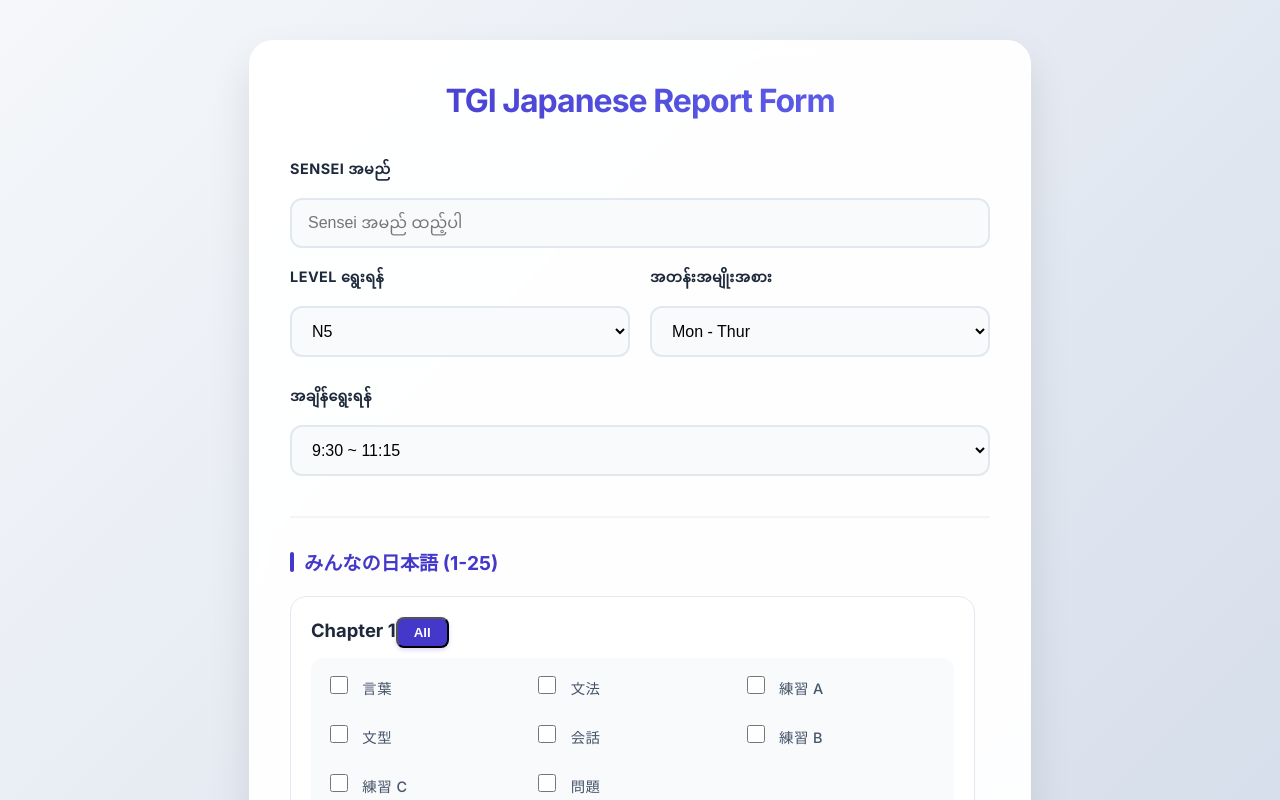
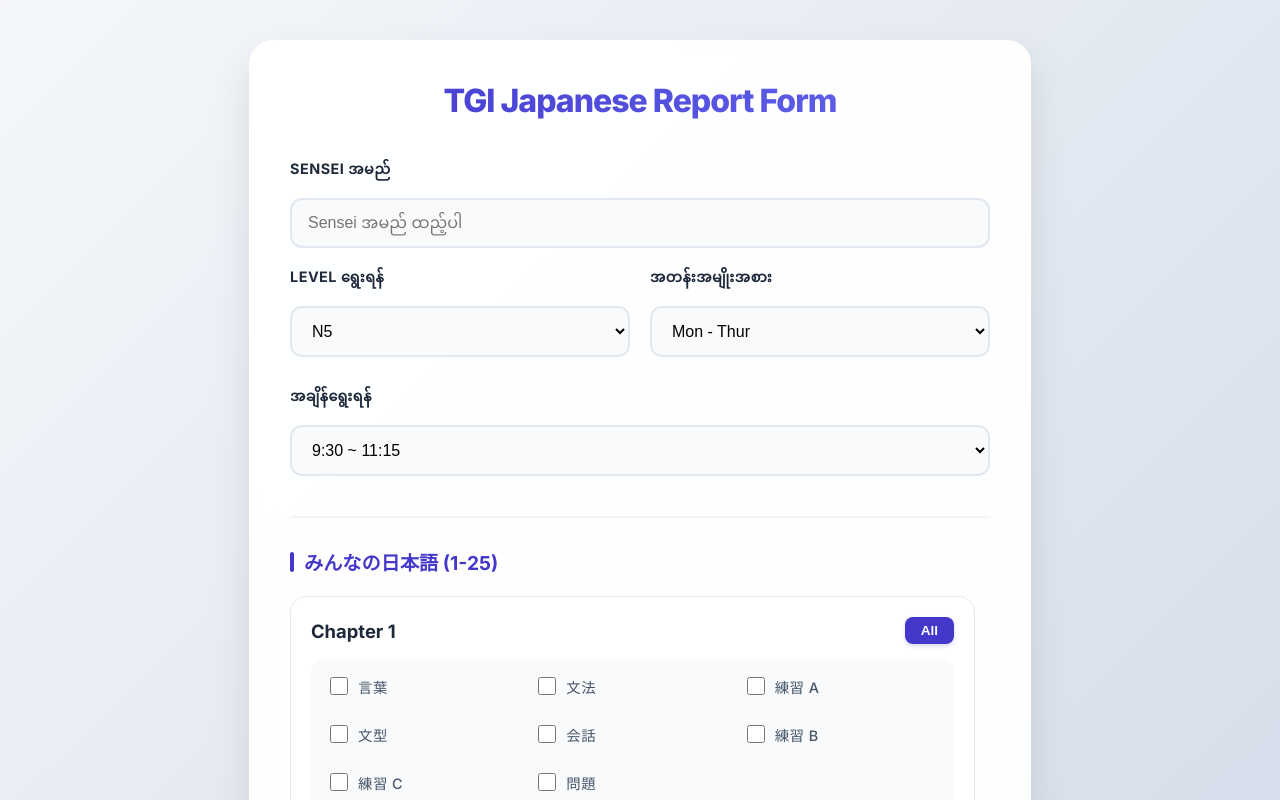
Before and after one commit to zawyehtut404/tgi-japanese-language-report-system, a React (Create React App) app: page / in a window 1280 px wide. Shown: the top 800 px of the page. Built offline with nearby package versions, Linux system fonts and the light colour scheme.

Commit message:
initial commit: tgi report form with time slots

```diff
--- a/src/App.css
+++ b/src/App.css
@@ -1,4 +1,4 @@
-@import url('https://fonts.googleapis.com/css2?family=Inter:wght@400;500;600;700&display=swap');
+@import url('https://fonts.googleapis.com/css2?family=Inter:wght@400;500;600;700;800&display=swap');
 
 body {
   /* နူးညံ့တဲ့ background gradient */
@@ -33,6 +33,8 @@
   background: linear-gradient(to right, #4338ca, #6366f1);
   -webkit-background-clip: text;
   -webkit-text-fill-color: transparent;
+  background-clip: text;
+  color: transparent;
   margin-top: 0;
   margin-bottom: 35px;
   font-size: 2rem;
@@ -134,11 +136,36 @@
   border-color: #c7d2fe;
 }
 
+/* === ဒီအပိုင်းကို အဓိက ပြင်ထားပါတယ် === */
+.chapter-row {
+  display: flex;
+  justify-content: space-between; /* စာသားကို ဘယ်၊ ခလုတ်ကို ညာ တွန်းထုတ်မယ် */
+  align-items: center; /* အပေါ်အောက် အလယ်ညှိမယ် */
+  margin-bottom: 15px;
+  width: 100%; /* Box အပြည့် ယူမယ် */
+}
+
 .chapter-row strong {
   color: #1e293b;
   font-size: 1.15rem;
   font-weight: 700;
+  margin: 0; /* Margin တွေကို ဖြုတ်ထားမယ် */
 }
+
+.btn-small {
+  background: #4338ca;
+  color: white;
+  padding: 6px 16px;
+  border-radius: 8px;
+  font-weight: 600;
+  font-size: 0.85rem;
+  border: none;
+  cursor: pointer;
+  transition: all 0.2s;
+  box-shadow: 0 2px 4px rgba(67, 56, 202, 0.2);
+  /* ဘယ်ဘက် Margin ကို auto ပေးပြီး ညာဘက်ကို တွန်းပို့စရာ မလိုတော့ပါ */
+}
+/* =================================== */
 
 .task-grid {
   display: grid;
@@ -154,6 +181,9 @@
   font-size: 0.9rem;
   font-weight: 500;
   color: #475569;
+  display: flex;
+  align-items: center;
+  cursor: pointer;
   transition: color 0.2s;
 }
 
@@ -166,16 +196,6 @@
   height: 18px;
   margin-right: 10px;
   accent-color: #4338ca;
-}
-
-.btn-small {
-  background: #4338ca;
-  color: white;
-  padding: 6px 16px;
-  border-radius: 8px;
-  font-weight: 600;
-  transition: all 0.2s;
-  box-shadow: 0 2px 4px rgba(67, 56, 202, 0.2);
 }
 
 .btn-small:hover {
@@ -207,4 +227,10 @@
   .grid-2 { grid-template-columns: 1fr; gap: 0; }
   .task-grid { grid-template-columns: repeat(2, 1fr); }
   .form-card { padding: 25px; }
+
+  /* ဖုန်းမှာ စာသားတွေ မဆံ့ရင် အောက်ဆင်းသွားအောင် */
+  .chapter-row {
+    flex-wrap: wrap;
+    gap: 10px;
+  }
 }
```
